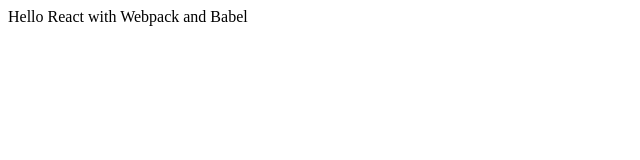
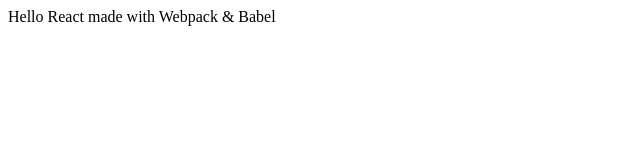
Before and after one commit to devLana/react-auth-app, a React app: page / in a window 1280 px wide. Shown: the top 160 px of the page, without its empty margins (0-640 px from the left). Built offline with nearby package versions, Linux system fonts and the light colour scheme; the HTML template or start-up script is replaced by a standard one.

Commit message:
Example react component

```diff
--- /dev/null
+++ b/src/App.js
@@ -0,0 +1,13 @@
+import { useState, useEffect } from "react";
+
+const App = () => {
+  const [str, setStr] = useState("");
+
+  useEffect(() => {
+    setStr("React made with Webpack & Babel");
+  }, []);
+
+  return <div>Hello {str}</div>;
+};
+
+export default App;
--- a/src/index.js
+++ b/src/index.js
@@ -1,12 +1,12 @@
-import React from "react";
-import ReactDOM from "react-dom";
+import { StrictMode } from "react";
+import { render } from "react-dom";
 
-const text = "Hello React with Webpack and Babel";
+import App from "./App";
 
-ReactDOM.render(
-  <React.StrictMode>
-    <div>{text}</div>
-  </React.StrictMode>,
+render(
+  <StrictMode>
+    <App />
+  </StrictMode>,
   document.getElementById("app-root")
 );
 
```
